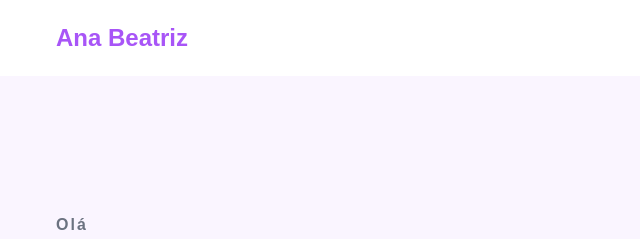
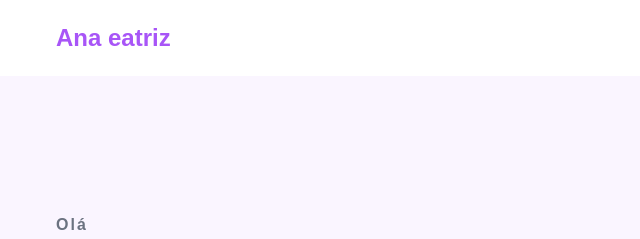
Before and after one commit to Ana460/Meu-portif-lio, a plain HTML site: page index.html in a window 1280 px wide. Shown: the top 239 px of the page, 0-640 px from the left. Drawn offline with nearby package versions, Linux system fonts and the light colour scheme; a web font is replaced by a local one.

Commit message:
Update index.html

```diff
--- a/index.html
+++ b/index.html
@@ -10,7 +10,7 @@
 <body>
     <nav>
         <div class="nav__content">
-            <div class="logo"><a href="#">Ana Beatriz</a></div>
+            <div class="logo"><a href="#">Ana eatriz</a></div>
             <label for="check" class="checkbox">
                 <i class="ri-menu-line"></i>
             </label>
```
